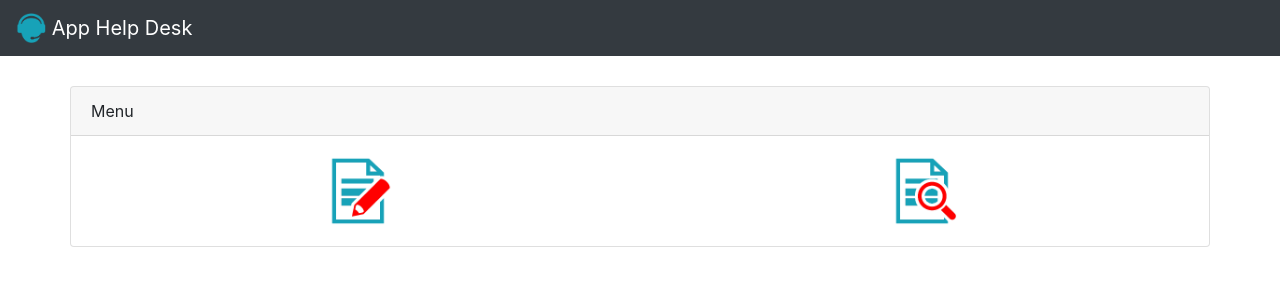
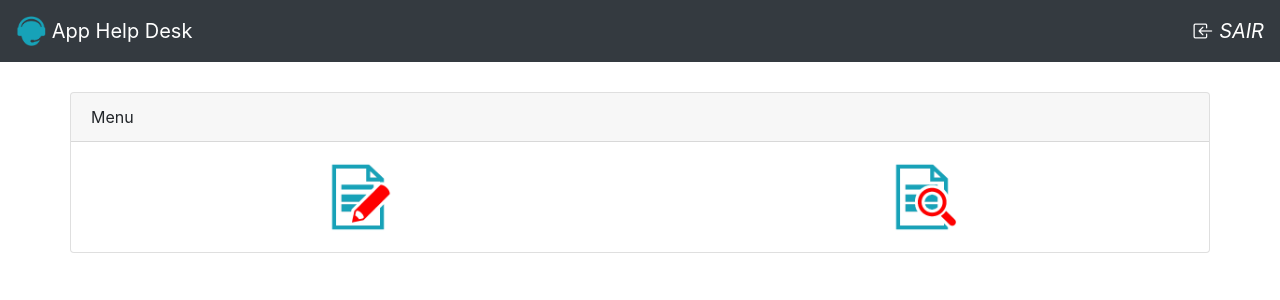
Before and after one commit to Felipe118/app_help_desk, a PHP site: page /home.php in a window 1280 px wide. Shown: the top 300 px of the page. Run offline with PHP 8.4, Linux system fonts and the light colour scheme; the visitor is signed in with stand-in values (Sample User, id 1); some libraries are stand-ins or nearby versions.

Commit message:
Adicionando a pasta css, tirando o css da pagina atual e botar em um pagina externa propria

```diff
--- a/home.php
+++ b/home.php
@@ -1,8 +1,5 @@
 <?php
-  session_start();
-  if(!isset($_SESSION['autenticado']) || $_SESSION['autenticado'] != 'SIM'){
-    header('Location: index.php?login=erro2');
-  }
+  require_once "validador_acesso.php"
 ?>
 <!DOCTYPE html>
 <html lang="pt-BR">
@@ -11,12 +8,17 @@
     <title>App Help Desk</title>
 
     <link rel="stylesheet" href="https://maxcdn.bootstrapcdn.com/bootstrap/4.0.0/css/bootstrap.min.css" integrity="sha384-Gn5384xqQ1aoWXA+058RXPxPg6fy4IWvTNh0E263XmFcJlSAwiGgFAW/dAiS6JXm" crossorigin="anonymous">
+    <link rel="stylesheet" href="https://cdn.jsdelivr.net/npm/bootstrap-icons@1.4.0/font/bootstrap-icons.css">
 
     <style>
       .card-home {
         padding: 30px 0 0 0;
         width: 100%;
         margin: 0 auto;
+      }
+      i{
+        font-size:20px;
+        color:white;
       }
     </style>
   </head>
@@ -28,6 +30,11 @@
         <img src="img/logo.png" width="30" height="30" class="d-inline-block align-top" alt="">
         App Help Desk
       </a>
+      <ul class="navbar-nav">
+        <li class="nav-item">
+          <a href="logoff.php" class="nav-link  "><i class="bi bi-box-arrow-in-left">  SAIR</i></a>
+        </li>
+      </ul>
     </nav>
 
     <div class="container">
@@ -41,15 +48,22 @@
             <div class="card-body">
               <div class="row">
                 <div class="col-6 d-flex justify-content-center">
-                  <img src="formulario_abrir_chamado.png" width="70" height="70">
+                  <a href="abrir_chamado.php">
+                  <img src="img/formulario_abrir_chamado.png" width="70" height="70">
+                  </a>
                 </div>
                 <div class="col-6 d-flex justify-content-center">
-                  <img src="formulario_consultar_chamado.png" width="70" height="70">
+                <a href="consultar_chamado.php">
+                  <img src="img/formulario_consultar_chamado.png" width="70" height="70">
+                </a>
                 </div>
               </div>
             </div>
           </div>
         </div>
     </div>
+    <footer></footer>
+
+
   </body>
 </html>
```
Also changed, not shown: abrir_chamado.php (+2 -8 lines), consultar_chamado.php (+2 -8 lines), valida_login.php (+10 -5 lines), style/style.css (added).
